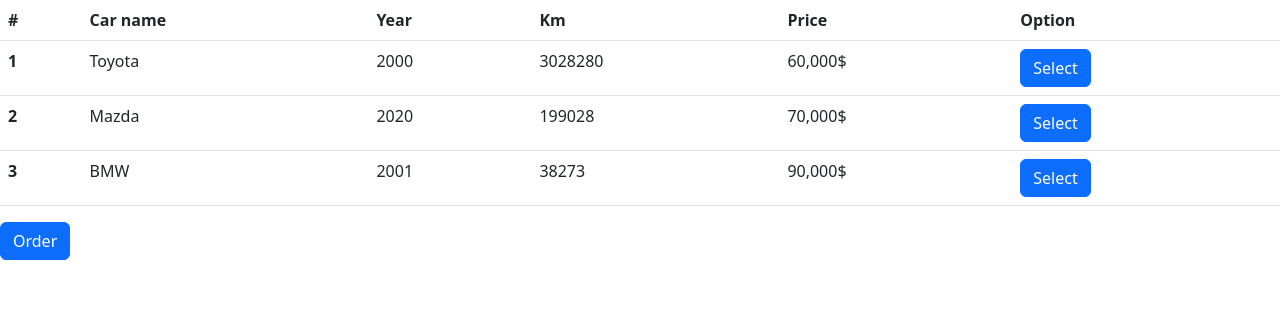
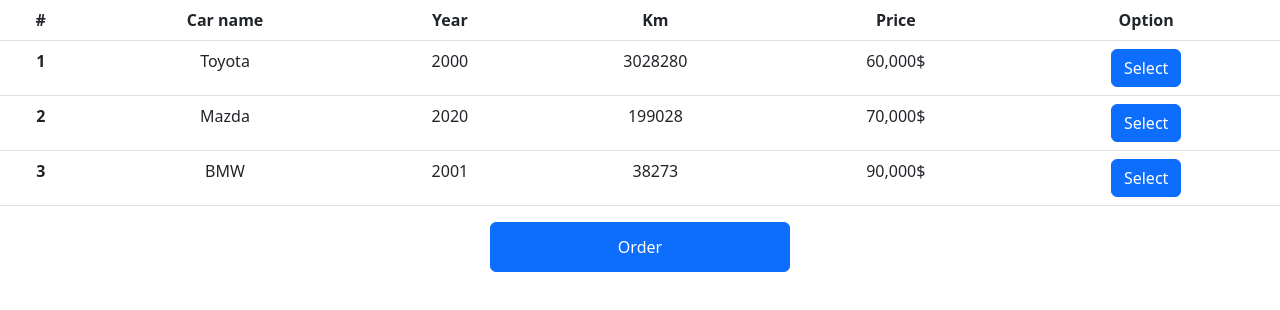
Before and after one commit to tal6203/hw28, a plain HTML site: page index.html in a window 1280 px wide. Drawn offline with nearby package versions, Linux system fonts and the light colour scheme.

Commit message:
Update index.html

```diff
--- a/index.html
+++ b/index.html
@@ -13,7 +13,7 @@
     />
   </head>
   <script src="https://unpkg.com/sweetalert/dist/sweetalert.min.js"></script>
-  <body>
+  <body style="text-align: center;">
     <table class="table">
     <tr>
       <th>#</th>
@@ -48,7 +48,7 @@
       <td><button class="btn btn-primary select">Select</button></td>
     </tr>
 </table>
-<button id="btn_order" class="btn btn-primary">Order</button>
+<button id="btn_order" class="btn btn-primary" style="width: 300px;height: 50px;">Order</button>
 <script src="script.js"></script>
     <script
       src="https://cdn.jsdelivr.net/npm/bootstrap@5.2.3/dist/js/bootstrap.bundle.min.js"
```
